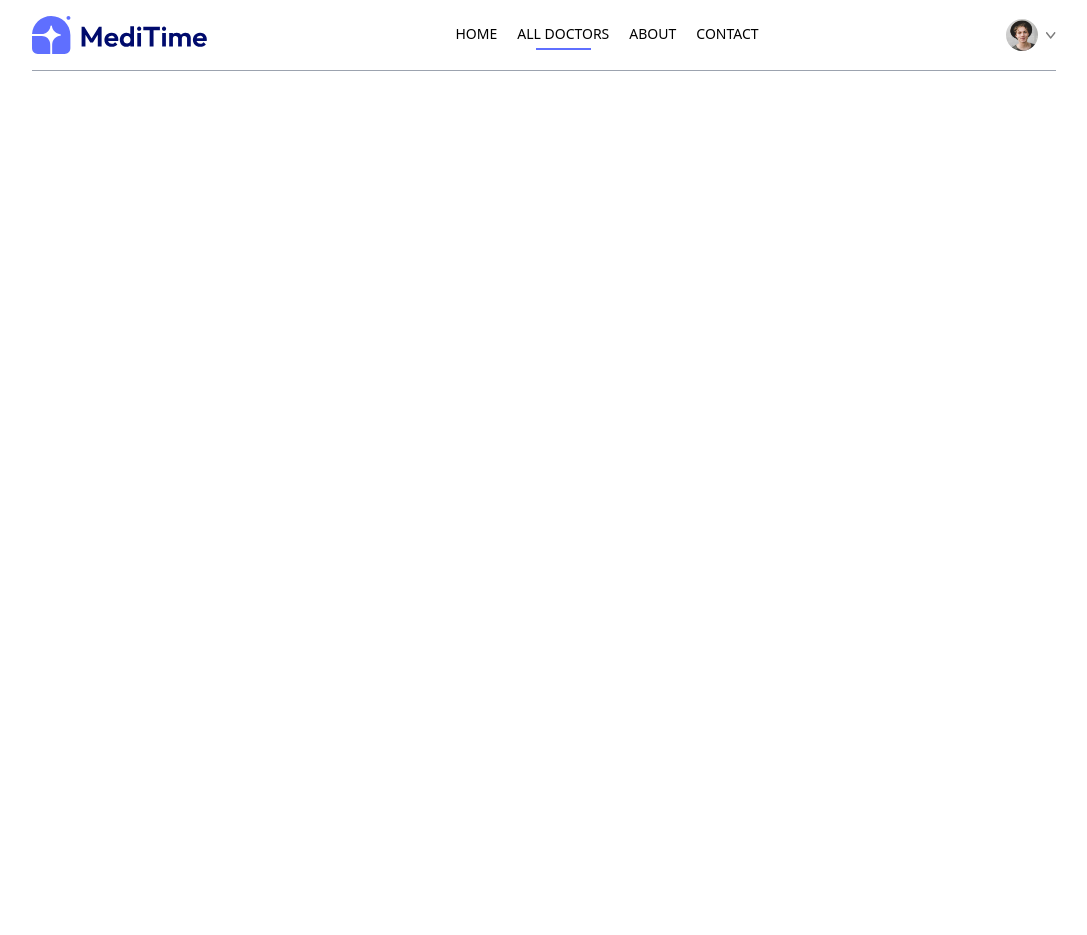
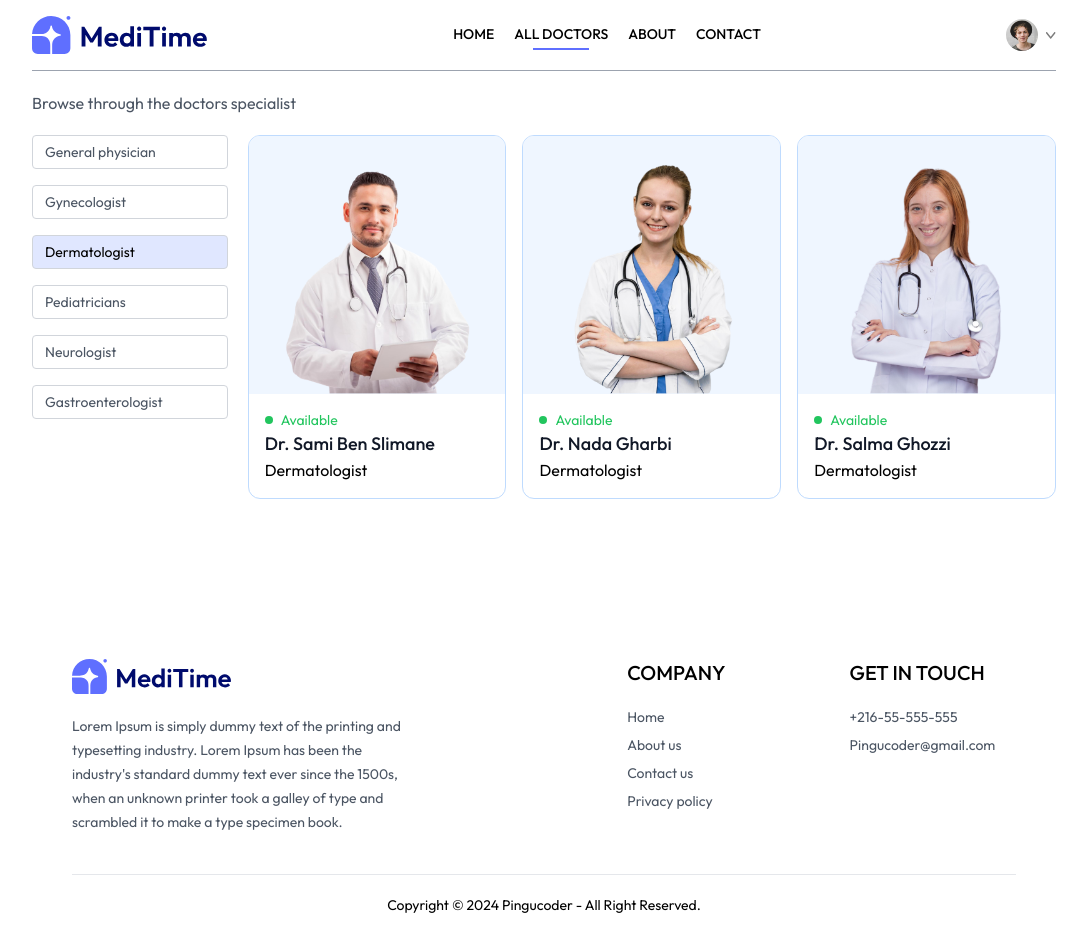
Before and after one commit to anouar4070/MediTime-2, a React (Vite) app in the folder frontend/: page /doctors/Dermatologist in a window 1280 px wide. Shown: the whole page, without its empty margins (96-1183 px from the left). Before the commit the page ends 800 px from the top, so only its background shows below. Built offline with nearby package versions, Linux system fonts and the light colour scheme.

Commit message:
add all Doctors

```diff
--- a/frontend/index.html
+++ b/frontend/index.html
@@ -1,5 +1,5 @@
-<!doctype html>
-<html lang="en">
+<!DOCTYPE html>
+<html lang="en" class="scroll-smooth">
   <head>
     <meta charset="UTF-8" />
     <link rel="icon" type="image/svg+xml" href="/vite.svg" />
--- a/frontend/src/App.jsx
+++ b/frontend/src/App.jsx
@@ -9,6 +9,7 @@
 import Appointment from "./pages/Appointment";
 import Navbar from "./components/Navbar";
 import { Route, Routes } from "react-router-dom";
+import Footer from "./components/Footer";
 
 const App = () => {
   return (
@@ -25,6 +26,7 @@
         <Route path="/my-appointments" element={<MyAppointments />} />
         <Route path="/appointment/:docId" element={<Appointment />} />
       </Routes>
+      <Footer />
     </div>
   );
 };
--- a/frontend/src/assets/assets.js
+++ b/frontend/src/assets/assets.js
@@ -90,7 +90,7 @@
         _id: 'doc1',
         name: 'Dr. Ahmed Ben Youssef',
         image: doc1,
-        speciality: 'General physician',
+        speciality: 'Gastroenterologist',
         degree: 'MBBS',
         experience: '4 Years',
         about: 'Dr. Ben Youssef has a strong commitment to delivering comprehensive medical care, focusing on preventive medicine, early diagnosis, and effective treatment strategies.',
--- /dev/null
+++ b/frontend/src/components/Banner.jsx
@@ -0,0 +1,39 @@
+import React from "react";
+import { assets } from "../assets/assets";
+import { useNavigate } from "react-router-dom";
+
+const Banner = () => {
+  const navigate = useNavigate();
+
+  return (
+    <div className="flex bg-primary rounded-lg px-6 sm:px-10 md:px-14 lg:px-12 my-20 md:mx-10">
+      {/* ----------Left Side-------------- */}
+      <div className="flex-1 py-8 sm:py-10 md:py-16 lg:py-24 lg:pl-5">
+        <div className="text-xl sm:text-2xl md:text-3xl lg:text-5xl font-semibold text-white">
+          <p>Book Appointment </p>
+          <p className="mt-4">With 100+ Trusted Doctors</p>
+        </div>
+        <button
+          onClick={() => {
+            navigate("/login");
+            scrollTo(0, 0);
+          }}
+          className="bg-white text-sm sm:text-base text-gray-600 px-8 py-3 rounded-full mt-6 hover:scale-105 transition-all"
+        >
+          Create account
+        </button>
+      </div>
+
+      {/* ----------Right Side-------------- */}
+      <div className="hidden md:block md:w-1/2 lg:w-[370px] relative">
+        <img
+          className="w-full absolute bottom-0 right-0 max-w-md "
+          src={assets.appointment_img}
+          alt=""
+        />
+      </div>
+    </div>
+  );
+};
+
+export default Banner;
--- /dev/null
+++ b/frontend/src/components/Footer.jsx
@@ -0,0 +1,48 @@
+import React from "react";
+import { assets } from "../assets/assets";
+
+const Footer = () => {
+  return (
+    <div className="md:mx-10">
+      <div className="flex flex-col sm:grid grid-cols-[3fr_1fr_1fr] gap-14 my-10 mt-40 text-sm">
+        {/* --------left section--------- */}
+        <div>
+          <img className="mb-5 w-40" src={assets.logo} alt="" />
+          <p className="w-full md:w-2/3 text-gray-600 leading-6">
+            Lorem Ipsum is simply dummy text of the printing and typesetting
+            industry. Lorem Ipsum has been the industry's standard dummy text
+            ever since the 1500s, when an unknown printer took a galley of type
+            and scrambled it to make a type specimen book.
+          </p>
+        </div>
+
+        {/* --------center section--------- */}
+        <div>
+          <p className="text-xl font-medium mb-5">COMPANY</p>
+          <ul className="flex flex-col gap-2 text-gray-600">
+            <li>Home</li>
+            <li>About us</li>
+            <li>Contact us</li>
+            <li>Privacy policy</li>
+          </ul>
+        </div>
+
+        {/* --------right section--------- */}
+        <div>
+          <p className="text-xl font-medium mb-5">GET IN TOUCH</p>
+          <ul className="flex flex-col gap-2 text-gray-600">
+            <li>+216-55-555-555 </li>
+            <li>Pingucoder@gmail.com</li>
+          </ul>
+        </div>
+      </div>
+      {/* -------------CopyRight------------------- */}
+      <div>
+        <hr />
+        <p className="py-5 text-sm text-center">Copyright © 2024 Pingucoder - All Right Reserved.</p>
+      </div>
+    </div>
+  );
+};
+
+export default Footer;
--- a/frontend/src/components/Navbar.jsx
+++ b/frontend/src/components/Navbar.jsx
@@ -9,7 +9,9 @@
 
   return (
     <div className="flex items-center justify-between text-sm py-4 mb-5 border-b border-b-gray-400">
-      <img src={assets.logo} alt="" className="w-44 cursor-pointer" />
+      <img
+      onClick={() => navigate('/')}
+      src={assets.logo} alt="" className="w-44 cursor-pointer" />
       <ul className="hidden md:flex items-start gap-5 font-medium">
         <NavLink to="/">
           <li className="py-1">HOME</li>
--- a/frontend/src/components/TopDoctors.jsx
+++ b/frontend/src/components/TopDoctors.jsx
@@ -1,18 +1,29 @@
-import React from "react";
-import { doctors } from "../assets/assets";
+import React, { useContext } from "react";
+
+import { useNavigate } from "react-router-dom";
+import { AppContext } from "../context/appContext";
 
 const TopDoctors = () => {
+  const navigate = useNavigate();
+const { doctors } = useContext(AppContext);
+
   return (
     <div className="flex flex-col items-center gap-4 my-16 text-gray-900 md:mx-10">
       <h1 className="text-3xl font-medium">Top Doctors to Book</h1>
-      <p className="sm:w-1/3 text-center text-sm">Simply browse through our extensive list of trusted doctors.</p>
-      <div className='w-full grid grid-cols-auto gap-4 pt-5 gap-y-6 px-3 sm:px-0'>
+      <p className="sm:w-1/3 text-center text-sm">
+        Simply browse through our extensive list of trusted doctors.
+      </p>
+      <div className="w-full grid grid-cols-auto gap-4 pt-5 gap-y-6 px-3 sm:px-0">
         {doctors.slice(0, 10).map((item, index) => (
-          <div className="border border-blue-200 rounded-xl overflow-hidden cursor-pointer hover:translate-y-[-10px] transition-all duration-500" key={index}>
-            <img src={item.image} alt="" className="bg-blue-50"/>
-            <div className='p-4'>
-              <div className='flex items-center gap-2 text-sm text-center text-green-500'>
-                <p className='w-2 h-2 bg-green-500 rounded-full'></p>
+          <div
+          onClick={() => navigate(`/appointment/${item._id}`)}
+            className="border border-blue-200 rounded-xl overflow-hidden cursor-pointer hover:translate-y-[-10px] transition-all duration-500"
+            key={index}
+          >
+            <img src={item.image} alt="" className="bg-blue-50" />
+            <div className="p-4">
+              <div className="flex items-center gap-2 text-sm text-center text-green-500">
+                <p className="w-2 h-2 bg-green-500 rounded-full"></p>
                 <p>Available</p>
               </div>
               <p className="text-gray-900 text-lg font-medium">{item.name}</p>
@@ -21,7 +32,13 @@
           </div>
         ))}
       </div>
-      <button className="bg-blue-50 text-gray-600 px-12 py-3 rounded-full mt-10">more</button>
+      <button
+      onClick={() => {
+        navigate('/doctors'); scrollTo(0,0);
+      }}
+      className="bg-blue-50 text-gray-600 px-12 py-3 rounded-full mt-10">
+        more
+      </button>
     </div>
   );
 };
--- /dev/null
+++ b/frontend/src/context/AppContext.jsx
@@ -0,0 +1,12 @@
+import { createContext } from "react";
+import { doctors } from "../assets/assets";
+
+export const AppContext = createContext();
+const AppContextProvider = ({ children }) => {
+  const value = {
+    doctors,
+  };
+  return <AppContext.Provider value={value}>{children}</AppContext.Provider>;
+};
+
+export default AppContextProvider;
--- a/frontend/src/index.css
+++ b/frontend/src/index.css
@@ -1,6 +1,12 @@
+@import url("https://fonts.googleapis.com/css2?family=Outfit:wght@100..900&display=swap");
+
 @tailwind base;
 @tailwind components;
 @tailwind utilities;
+
+* {
+  font-family: Outfit;
+}
 
 .active hr {
   @apply block;
--- a/frontend/src/main.jsx
+++ b/frontend/src/main.jsx
@@ -1,11 +1,13 @@
+import { createRoot } from "react-dom/client";
+import "./index.css";
+import App from "./App.jsx";
+import { BrowserRouter } from "react-router-dom";
+import AppContextProvider from "./context/appContext.jsx";
 
-import { createRoot } from 'react-dom/client'
-import './index.css'
-import App from './App.jsx'
-import { BrowserRouter } from 'react-router-dom'
-
-createRoot(document.getElementById('root')).render(
+createRoot(document.getElementById("root")).render(
   <BrowserRouter>
-    <App />
-  </BrowserRouter>,
-)
+    <AppContextProvider>
+      <App />
+    </AppContextProvider>
+  </BrowserRouter>
+);
--- a/frontend/src/pages/Doctors.jsx
+++ b/frontend/src/pages/Doctors.jsx
@@ -1,11 +1,113 @@
-import React from 'react'
+import React, { useContext, useEffect, useState } from "react";
+import { useNavigate, useParams } from "react-router-dom";
+import { AppContext } from "../context/appContext";
 
 const Doctors = () => {
+  const navigate = useNavigate();
+  const { speciality } = useParams();
+  const [filterDoc, setFilterDoc] = useState([]);
+  const { doctors } = useContext(AppContext);
+
+  const applyFilter = () => {
+    if (speciality) {
+      setFilterDoc(doctors.filter((doc) => doc.speciality === speciality));
+    } else {
+      setFilterDoc(doctors);
+    }
+  };
+
+  useEffect(() => {
+    applyFilter();
+  }, [doctors, speciality]);
+
   return (
     <div>
+      <p className="text-gray-600">Browse through the doctors specialist</p>
+      <div className="flex flex-col sm:flex-row items-start gap-5 mt-5">
+        <div className="flex flex-col gap-4 text-sm text-gray-600 ">
+          <p
+            onClick={() =>
+              speciality === "General physician"
+                ? navigate("/doctors")
+                : navigate("/doctors/General physician")
+            }
+            className={`w-[94vw] sm:w-auto pl-3 py-1.5 pr-16 border border-gray-300 rounded transition-all cursor-pointer ${speciality === "General physician" ? "bg-indigo-100 text-black" : ''} `}
+          >
+            General physician
+          </p>
+          <p
+            onClick={() =>
+              speciality === "Gynecologist"
+                ? navigate("/doctors")
+                : navigate("/doctors/Gynecologist")
+            }
+            className={`w-[94vw] sm:w-auto pl-3 py-1.5 pr-16 border border-gray-300 rounded transition-all cursor-pointer ${speciality === "Gynecologist" ? "bg-indigo-100 text-black" : ''} `}
+          >
+            Gynecologist
+          </p>
+          <p
+            onClick={() =>
+              speciality === "Dermatologist"
+                ? navigate("/doctors")
+                : navigate("/doctors/Dermatologist")
+            }
+            className={`w-[94vw] sm:w-auto pl-3 py-1.5 pr-16 border border-gray-300 rounded transition-all cursor-pointer ${speciality === "Dermatologist" ? "bg-indigo-100 text-black" : ''} `}
+          >
+            Dermatologist
+          </p>
+          <p
+            onClick={() =>
+              speciality === "Pediatricians"
+                ? navigate("/doctors")
+                : navigate("/doctors/Pediatricians")
+            }
+            className={`w-[94vw] sm:w-auto pl-3 py-1.5 pr-16 border border-gray-300 rounded transition-all cursor-pointer ${speciality === "Pediatricians" ? "bg-indigo-100 text-black" : ''} `}
+          >
+            Pediatricians
+          </p>
+          <p
+            onClick={() =>
+              speciality === "Neurologist"
+                ? navigate("/doctors")
+                : navigate("/doctors/Neurologist")
+            }
+            className={`w-[94vw] sm:w-auto pl-3 py-1.5 pr-16 border border-gray-300 rounded transition-all cursor-pointer ${speciality === "Neurologist" ? "bg-indigo-100 text-black" : ''} `}
+          >
+            Neurologist
+          </p>
+          <p
+            onClick={() =>
+              speciality === "Gastroenterologist"
+                ? navigate("/doctors")
+                : navigate("/doctors/Gastroenterologist")
+            }
+            className={`w-[94vw] sm:w-auto pl-3 py-1.5 pr-16 border border-gray-300 rounded transition-all cursor-pointer ${speciality === "Gastroenterologist" ? "bg-indigo-100 text-black" : ''} `}
+          >
+            Gastroenterologist
+          </p>
+        </div>
+        <div className="w-full grid grid-cols-auto gap-4 gap-y-6 ">
+          {filterDoc.map((item, index) => (
+            <div
+              onClick={() => navigate(`/appointment/${item._id}`)}
+              className="border border-blue-200 rounded-xl overflow-hidden cursor-pointer hover:translate-y-[-10px] transition-all duration-500"
+              key={index}
+            >
+              <img src={item.image} alt="" className="bg-blue-50" />
+              <div className="p-4">
+                <div className="flex items-center gap-2 text-sm text-center text-green-500">
+                  <p className="w-2 h-2 bg-green-500 rounded-full"></p>
+                  <p>Available</p>
+                </div>
+                <p className="text-gray-900 text-lg font-medium">{item.name}</p>
+                <p>{item.speciality}</p>
+              </div>
+            </div>
+          ))}
+        </div>
+      </div>
+    </div>
+  );
+};
 
-    </div>
-  )
-}
-
-export default Doctors
+export default Doctors;
--- a/frontend/src/pages/Home.jsx
+++ b/frontend/src/pages/Home.jsx
@@ -2,6 +2,7 @@
 import Header from '../components/Header'
 import SpecialityMenu from '../components/SpecialityMenu'
 import TopDoctors from '../components/TopDoctors'
+import Banner from '../components/Banner'
 
 const Home = () => {
   return (
@@ -9,6 +10,7 @@
       <Header />
       <SpecialityMenu />
       <TopDoctors />
+      <Banner />
     </div>
   )
 }
```
